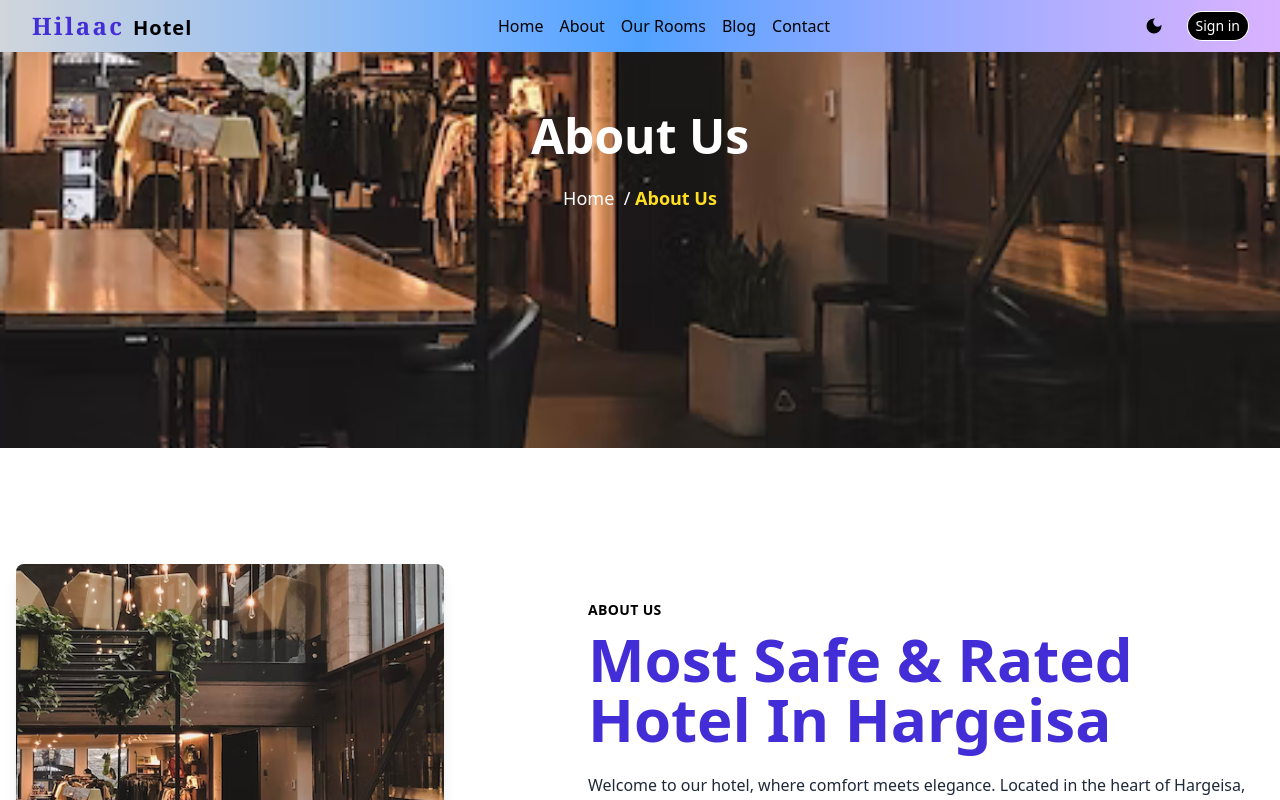
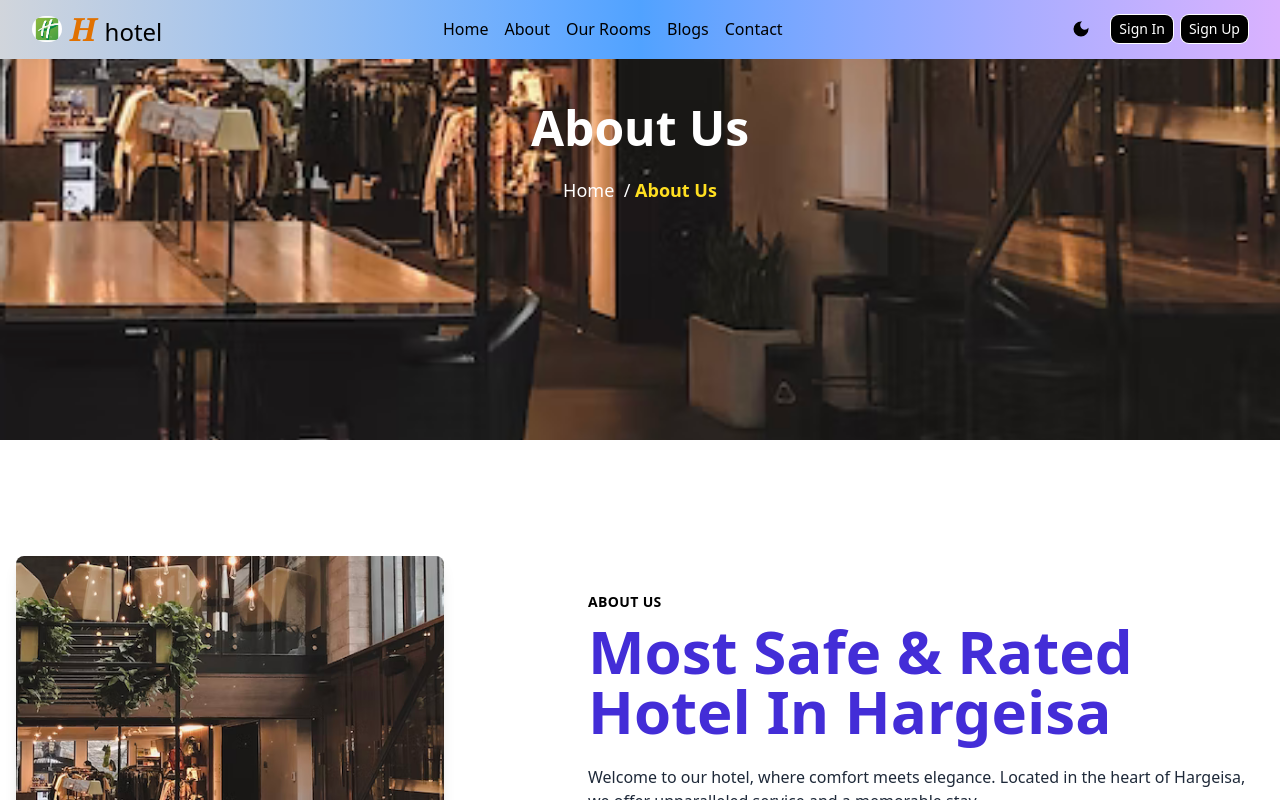
Before and after one commit to Ahmedkhader11/hilaac, a Next.js app: page /about in a window 1280 px wide. Shown: the top 800 px of the page. Built offline with nearby package versions, Linux system fonts and the light colour scheme; no server answers.

Commit message:
Updated layout and header components, optimized MongoDB connection

```diff
--- a/src/app/globals.css
+++ b/src/app/globals.css
@@ -64,7 +64,7 @@ body {
 }
 
 .sign_links {
-  @apply text-sm text-white rounded-full px-2 py-1 bg-black font-normal ring hover:transition-all hover:duration-500 cursor-pointer;
+  @apply text-sm text-white rounded-lg px-2 py-1 bg-black font-normal ring hover:transition-all hover:duration-500 cursor-pointer;
 }
 
 .explore_cards {
--- a/src/app/layout.jsx
+++ b/src/app/layout.jsx
@@ -47,7 +47,7 @@ export default function RootLayout({ children }) {
           >
             <ClerkLoaded>
               <Header />
-              <main className="min-h-screen mx-auto pt-12  ">{children}</main>
+              <main className="min-h-screen mx-auto pt-10">{children}</main>
               <Footer />
             </ClerkLoaded>
           </body>
--- a/src/components/Header.jsx
+++ b/src/components/Header.jsx
@@ -1,6 +1,7 @@
 "use client";
 
 import Link from "next/link";
+import Image from "next/image";
 import ClientHeader from "./home/clientHeader";
 import { useState } from "react";
 
@@ -10,13 +11,30 @@ const Header = () => {
   return (
     <header>
       <div className="header">
-        {/* Logo */}
-        <Link href={"/"} className="font-black text-2xl">
-          <span className="font-extrabold text-indigo-700 font-serif tracking-widest">
-            Hilaac{" "}
-          </span>
-          <span className="text-xl font-bold tracking-wider">Hotel</span>
-        </Link>
+        <div className="flex items-center justify-center">
+          <Link href="/">
+            <Image
+              src="/images/logo.png" // or "logo.png" if that's your file
+              alt="Hilaac Hotel Logo"
+              width={30}
+              height={30}
+              className="rounded-full mr-0.5 md:mr-2 "
+            />
+          </Link>
+          <Link href={"/"} className="text-2xl">
+            {/* Show only 'H' on small screens */}
+            <span className="font-extrabold text-[32px] text-amber-600 font-serif tracking-normal italic block md:hidden">
+              Hilaac
+            </span>
+            {/* Show 'H hotel' on larger screens */}
+            <span className="hidden md:block">
+              <span className="font-extrabold text-[32px] text-amber-600 font-serif tracking-normal italic">
+                H{" "}
+              </span>
+              <span className="text-md font-normal">hotel</span>
+            </span>
+          </Link>
+        </div>
 
         {/* Navigation Menu */}
         <nav className="hidden md:flex items-center gap-4">
@@ -30,7 +48,7 @@ const Header = () => {
             Our Rooms
           </Link>
           <Link href={"/blog"} className="nav_links">
-            Blog
+            Blogs
           </Link>
           <Link href={"/contact"} className="nav_links">
             Contact
@@ -38,9 +56,10 @@ const Header = () => {
         </nav>
 
         {/* Client Header */}
+        <ClientHeader />
 
-        {/* Toggle Button For Mobile Menu */}
-        <ClientHeader />
+        {/* Mobile Menu Toggle */}
+
         <div className="md:hidden flex justify-end">
           <button
             className="text-white hover:text-[#f27405] transition-colors duration-300"
@@ -55,31 +74,48 @@ const Header = () => {
       {/* Mobile Menu */}
 
       {isMobileMenuOpen && (
-        <div className="md:hidden bg-gray-200 p-4 flex justify-end">
-          <nav className="flex flex-col gap-4">
-            <Link href={"/"} className="nav_links">
+        <div className=" md:hidden bg-gray-50 p-4 fixed top-10 left-0 right-0 z-50 flex justify-between">
+          <nav className="flex flex-col gap-4 items-start dark:text-black">
+            <Link
+              href={"/"}
+              className="nav_links"
+              onClick={() => setIsMobileMenuOpen(false)}
+            >
               Home
             </Link>
-            <Link href={"/about"} className="nav_links">
+            <Link
+              href={"/about"}
+              className="nav_links"
+              onClick={() => setIsMobileMenuOpen(false)}
+            >
               About
             </Link>
-            <Link href={"/rooms"} className="nav_links">
-              Our Rooms
+            <Link
+              href={"/rooms"}
+              className="nav_links"
+              onClick={() => setIsMobileMenuOpen(false)}
+            >
+              Rooms
             </Link>
-            <Link href={"/facilities"} className="nav_links">
-              Facilities
+            <Link
+              href={"/blog"}
+              className="nav_links"
+              onClick={() => setIsMobileMenuOpen(false)}
+            >
+              Blogs
             </Link>
-            <Link href={"/blog"} className="nav_links">
-              Blog
-            </Link>
-            <Link href={"/contact"} className="nav_links">
+            <Link
+              href={"/contact"}
+              className="nav_links"
+              onClick={() => setIsMobileMenuOpen(false)}
+            >
               Contact
             </Link>
           </nav>
 
           {/* Authentication Links */}
-          <div className="mt-4">
-            <ClientHeader />
+          <div>
+            <ClientHeader isMobile setIsMobileMenuOpen={setIsMobileMenuOpen} />
           </div>
         </div>
       )}
--- a/src/components/home/clientHeader.jsx
+++ b/src/components/home/clientHeader.jsx
@@ -7,48 +7,53 @@ import Link from "next/link";
 import { useContext } from "react";
 import ThemeContext from "@/context/theme";
 
-const ClientHeader = () => {
+// Default setIsMobileMenuOpen to an empty function if not provided
+const ClientHeader = ({ isMobile = false, setIsMobileMenuOpen = () => {} }) => {
   const { isSignedIn } = useUser();
   const { darkTheme, setDarkTheme } = useContext(ThemeContext);
 
   return (
-    <div className="hidden md:flex items-center  md:gap-4 md:flex-nowrap  ">
+    <div
+      className={`${
+        isMobile ? "flex flex-col gap-y-3" : "hidden md:flex"
+      } items-center md:gap-1 md:flex-nowrap`}
+    >
       {/* Dark Mode Toggle */}
-      {darkTheme ? (
-        <button className="flex justify-center items-center font-extrabold px-2 py-2  hover:bg-black hover:text-white rounded-full">
-          <MdOutlineLightMode
-            className="cursor-pointer text-xl"
-            onClick={() => {
-              setDarkTheme(false);
-              localStorage.removeItem("darkTheme");
-            }}
-          />
-        </button>
-      ) : (
-        <button className="flex justify-center items-center font-extrabold px-2 py-2 hover:bg-black hover:text-white rounded-full">
-          <MdDarkMode
-            className="cursor-pointer text-xl"
-            onClick={() => {
-              setDarkTheme(true);
-              localStorage.setItem("darkTheme", "true");
-            }}
-          />
-        </button>
-      )}
+      <button
+        className="hover:bg-black hover:text-white rounded-full p-2 dark:text-black"
+        onClick={() => {
+          const newTheme = !darkTheme;
+          setDarkTheme(newTheme);
+          localStorage.setItem("darkTheme", newTheme ? "true" : "");
+          setIsMobileMenuOpen(false);
+        }}
+      >
+        {darkTheme ? (
+          <MdOutlineLightMode className="text-xl" />
+        ) : (
+          <MdDarkMode className="text-xl" />
+        )}
+      </button>
 
       {/* Authentication Links */}
       {isSignedIn ? (
-        <div className="flex items-center">
-          <UserButton />
-        </div>
+        <UserButton />
       ) : (
-        <div className="flex items-center gap-4">
-          <Link href={"/sign-in"} className="sign_links ">
-            Sign in
+        <div className="flex flex-col md:flex-row gap-2 pl-2">
+          <Link
+            href="/sign-in"
+            className="sign_links"
+            onClick={() => setIsMobileMenuOpen(false)}
+          >
+            Sign In
           </Link>
-          {/* <Link href={"/sign-up"} className="sign_links">
-            Sign up
-          </Link> */}
+          <Link
+            href="/sign-up"
+            className="sign_links"
+            onClick={() => setIsMobileMenuOpen(false)}
+          >
+            Sign Up
+          </Link>
         </div>
       )}
     </div>
--- a/src/utils/db.js
+++ b/src/utils/db.js
@@ -1,31 +1,43 @@
-// utils/db.js (optimized)
 import mongoose from "mongoose";
 
 const MONGODB_URI = process.env.MONGODB_URI;
 
-const connection = {};
+if (!MONGODB_URI) {
+  throw new Error("MONGODB_URI is not defined in environment variables");
+}
+
+let cached = global.mongoose || { conn: null, promise: null };
 
 async function db() {
-  if (connection.isConnected) return;
+  if (cached.conn) return cached.conn; // Return cached connection
 
-  try {
-    const dbConnection = await mongoose.connect(MONGODB_URI, {
-      maxPoolSize: 10,
-      serverSelectionTimeoutMS: 5000,
-      socketTimeoutMS: 45000,
-    });
+  if (!cached.promise) {
+    cached.promise = mongoose
+      .connect(MONGODB_URI, {
+        maxPoolSize: 10,
+        serverSelectionTimeoutMS: 5000,
+        socketTimeoutMS: 45000,
+      })
+      .then((conn) => {
+        console.log("MongoDB Connected");
+        cached.conn = conn;
+        return conn;
+      })
+      .catch((err) => {
+        console.error("MongoDB Connection Error:", err);
+        process.exit(1);
+      });
+  }
 
-    connection.isConnected = dbConnection.connections[0].readyState;
-    console.log("MongoDB Connected");
-  } catch (err) {
-    console.error("MongoDB Connection Error:", err);
-    process.exit(1);
-  }
+  cached.conn = await cached.promise;
+  global.mongoose = cached; // Store globally
+  return cached.conn;
 }
 
-// Optional: Close connection on app shutdown
+// Close connection on shutdown
 process.on("SIGINT", async () => {
   await mongoose.connection.close();
+  console.log("MongoDB Disconnected");
   process.exit(0);
 });
 
```
Also changed, not shown: public/images/logo.png (added).
